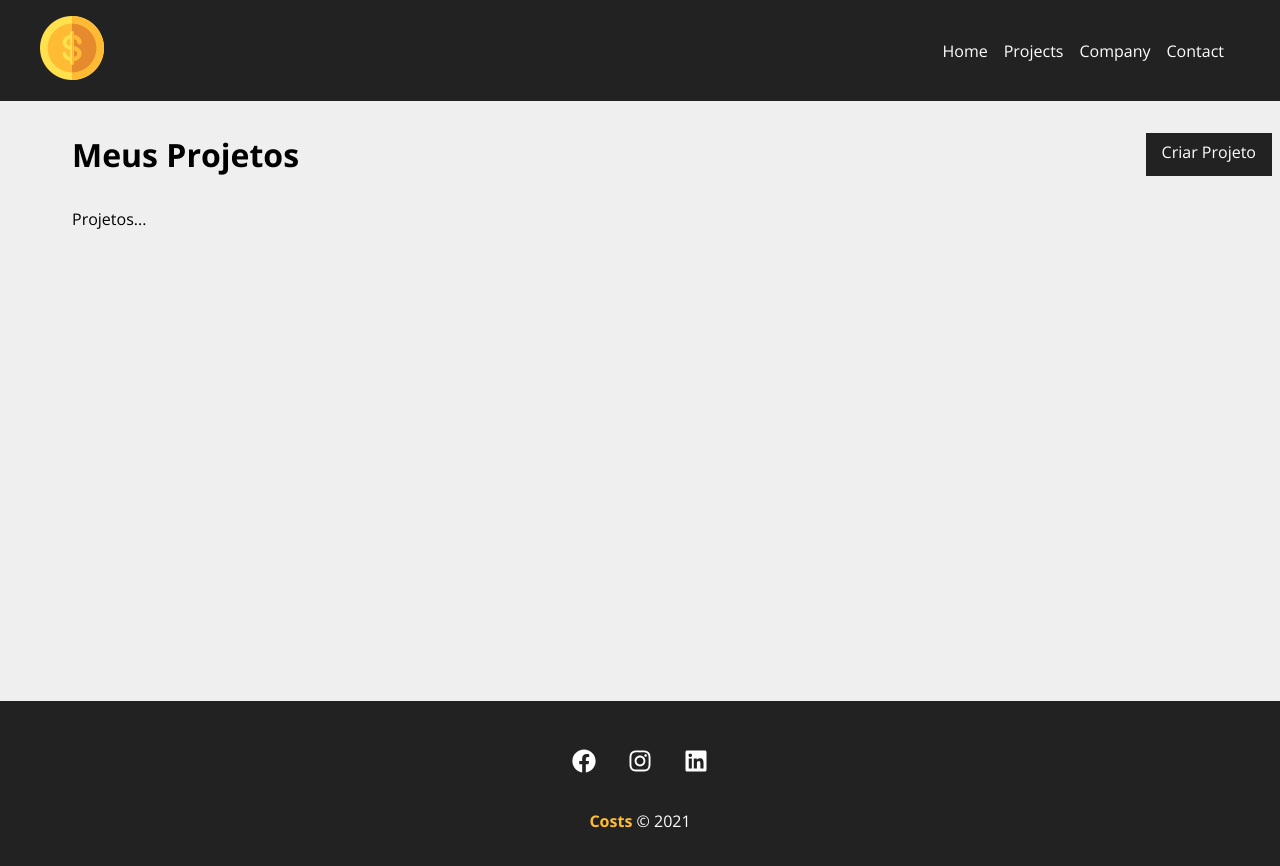
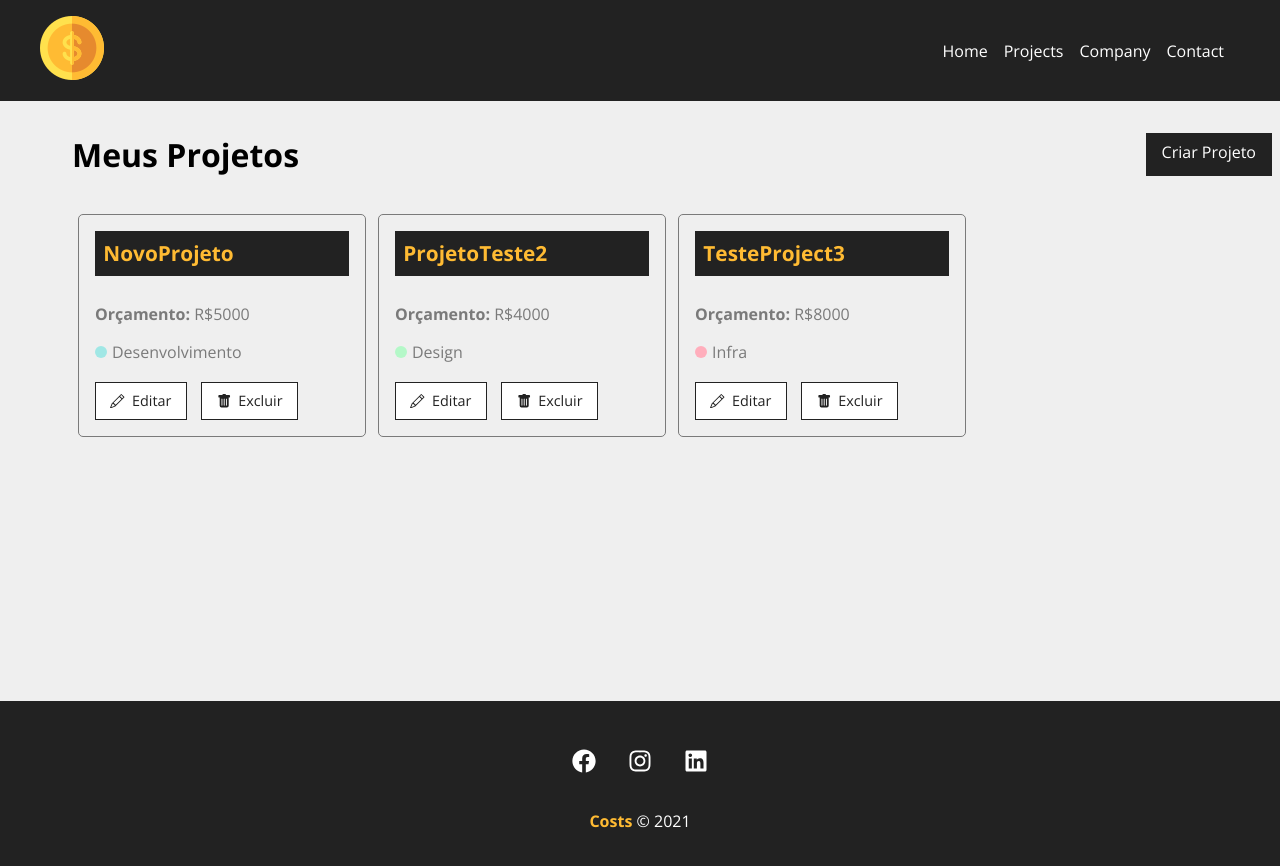
Before and after one commit to PorthoGamesBR/projeto-costs-react, a React (Create React App) app: page /projects in a window 1280 px wide. Shown: the top 866 px of the page. Built offline with nearby package versions, Linux system fonts and the light colour scheme; data requests are answered from the project's data file; the HTML template or start-up script is replaced by a standard one.

Commit message:
Finalizando página do Projeto

```diff
--- a/db.json
+++ b/db.json
@@ -21,6 +21,17 @@
       "cost": 0,
       "services": [],
       "id": 2
+    },
+    {
+      "name": "TesteProject3",
+      "budget": "8000",
+      "category": {
+        "id": "1",
+        "name": "Infra"
+      },
+      "cost": 0,
+      "services": [],
+      "id": 3
     }
   ],
   "categories": [
--- a/src/components/pages/Projects.js
+++ b/src/components/pages/Projects.js
@@ -43,7 +43,16 @@
         </div>
         {message && <Message type="success" msg={message} />}
         <Container customClass="start">
-            <p>Projetos...</p>
+            {projects.length > 0 &&
+            projects.map((project) => (
+                <ProjectCard
+                id={project.id}
+                name={project.name}
+                budget={project.budget}
+                category={project.category.name}
+                key={project.id}
+                />
+            ))}
         </Container>
     </div>
     )
--- a/src/components/project/ProjectCard.js
+++ b/src/components/project/ProjectCard.js
@@ -1,12 +1,27 @@
+import {Link} from 'react-router-dom'
+
 import styles from "./ProjectCard.module.css"
 
 import {BsPencil, BsFillTrashFill} from 'react-icons/bs'
 
 function ProjectCard({ id, name, budget, category, handleRemove }) {
     return (
-    <p>
-        Projeto
-    </p>
+    <div className={styles.project_card}>
+        <h4>{name}</h4>
+        <p><span>Orçamento:</span> R${budget}</p>
+        <p className={styles.category_text}>
+            <span className={`${styles[category.toLowerCase()]}`}></span> {category}
+        </p>
+        <div className={styles.project_card_actions}>
+            <Link to="/">
+                <BsPencil /> Editar
+            </Link>
+            <button>
+                <BsFillTrashFill /> Excluir
+            </button>
+
+        </div>
+    </div>
     )
 }
 
--- a/src/components/project/ProjectCard.module.css
+++ b/src/components/project/ProjectCard.module.css
@@ -0,0 +1,87 @@
+.project_card {
+    padding: 1em;
+    border: 1px solid #7a7a7a;
+    border-radius: 5px;
+    width: 24%;
+    margin: 0.5%;
+}
+
+.project_card h4 {
+    background-color: #222;
+    color: #FFBB33;
+    padding: .4em;
+    margin-bottom: 1.3em;
+    font-size: 1.3em;
+}
+
+.project_card p {
+    color: #7a7a7a;
+    margin-bottom: 1em;
+}
+
+.project_card p span {
+    font-weight: bold;
+}
+
+.category_text {
+    display: flex;
+    align-items: center;
+}
+
+.category_text span {
+    display: block;
+    width: 12px;
+    height: 12px;
+    border-radius: 50%;
+    background-color: #ccc;
+    margin-right: 5px;
+}
+
+.category_text .infra {
+    background-color: #FFAEBC;
+}
+
+.category_text .desenvolvimento {
+    background-color: #a0e7e5;
+}
+
+.category_text .design {
+    background-color: #b4f8c8;
+}
+
+.category_text .planejamento {
+    background-color: #fbe7c6;
+}
+
+.project_card_actions {
+    margin-top: 1.2em;
+    display: flex;
+    align-items: center;
+}
+
+.project_card_actions a,
+.project_card_actions button {
+    text-decoration: none;
+    border: none;
+    background-color: #fff;
+    color: #222;
+    font-size: .9em;
+    padding: .6em 1em;
+    margin-right: 1em;
+    cursor: pointer;
+    border: 1px solid #222;
+    display: flex;
+    align-items: center;
+    justify-content: center;
+    transition: 0.5s;
+}
+
+.project_card_actions svg {
+    margin-right: .5em;
+}
+
+.project_card_actions a:hover,
+.project_card_actions button:hover {
+    background-color: #222;
+    color: #FFBB33;
+}
```
